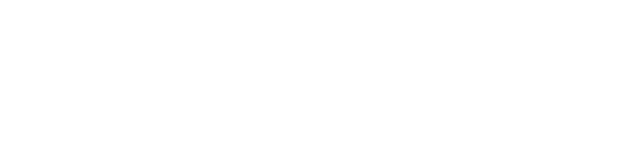
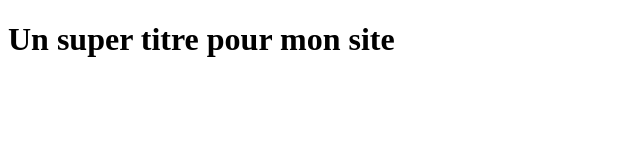
Before and after one commit to Augustin-GitHub/discover-git, a plain HTML site: page index.html in a window 1280 px wide. Shown: the whole page, without its empty margins (0-640 px from the left). Drawn offline with Linux system fonts and the light colour scheme.

Commit message:
J'ai ajouté un titre

```diff
--- a/index.html
+++ b/index.html
@@ -6,6 +6,6 @@
     <title>Document</title>
 </head>
 <body>
-
+    <h1>Un super titre pour mon site</h1>
 </body>
 </html>
```
